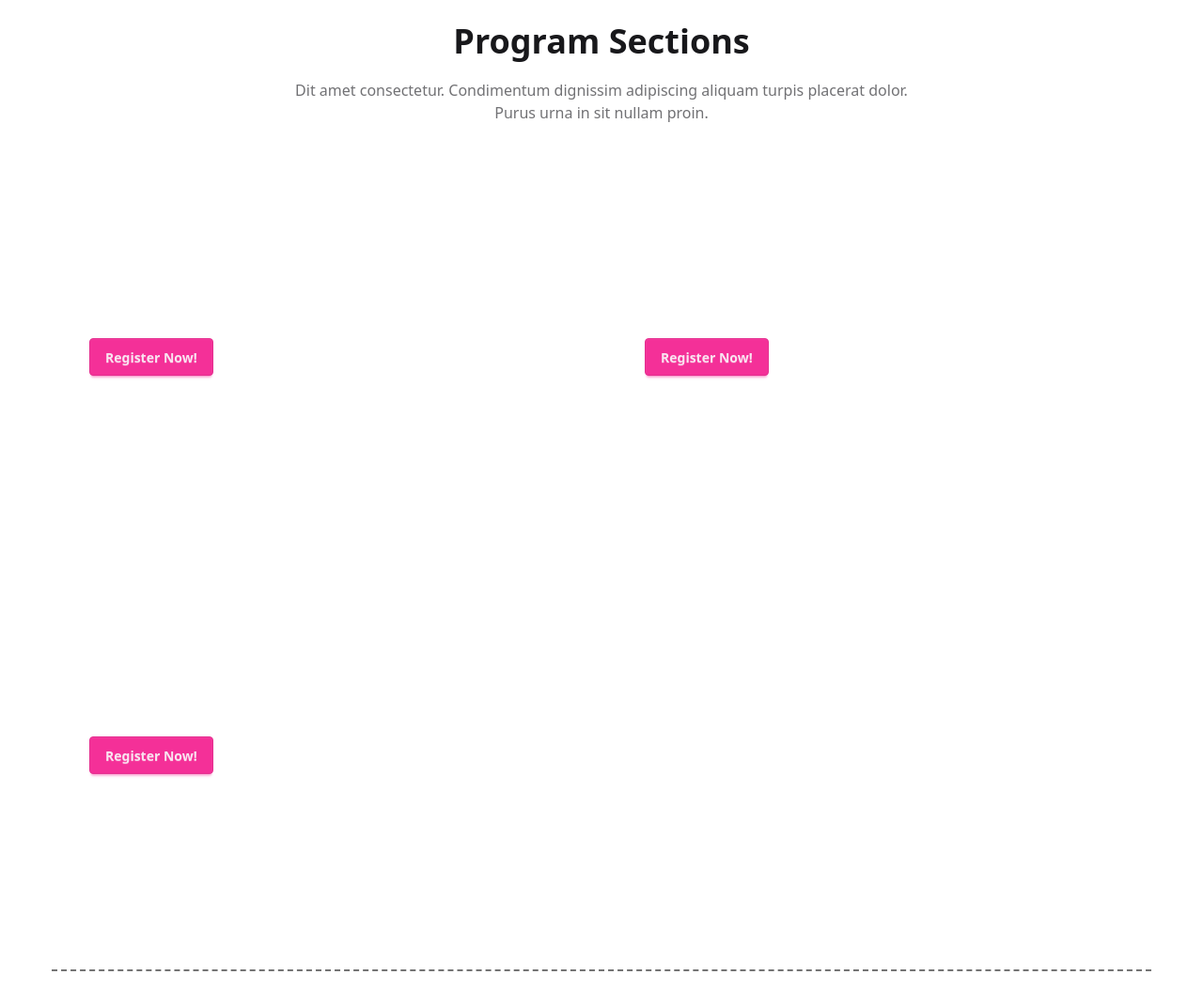
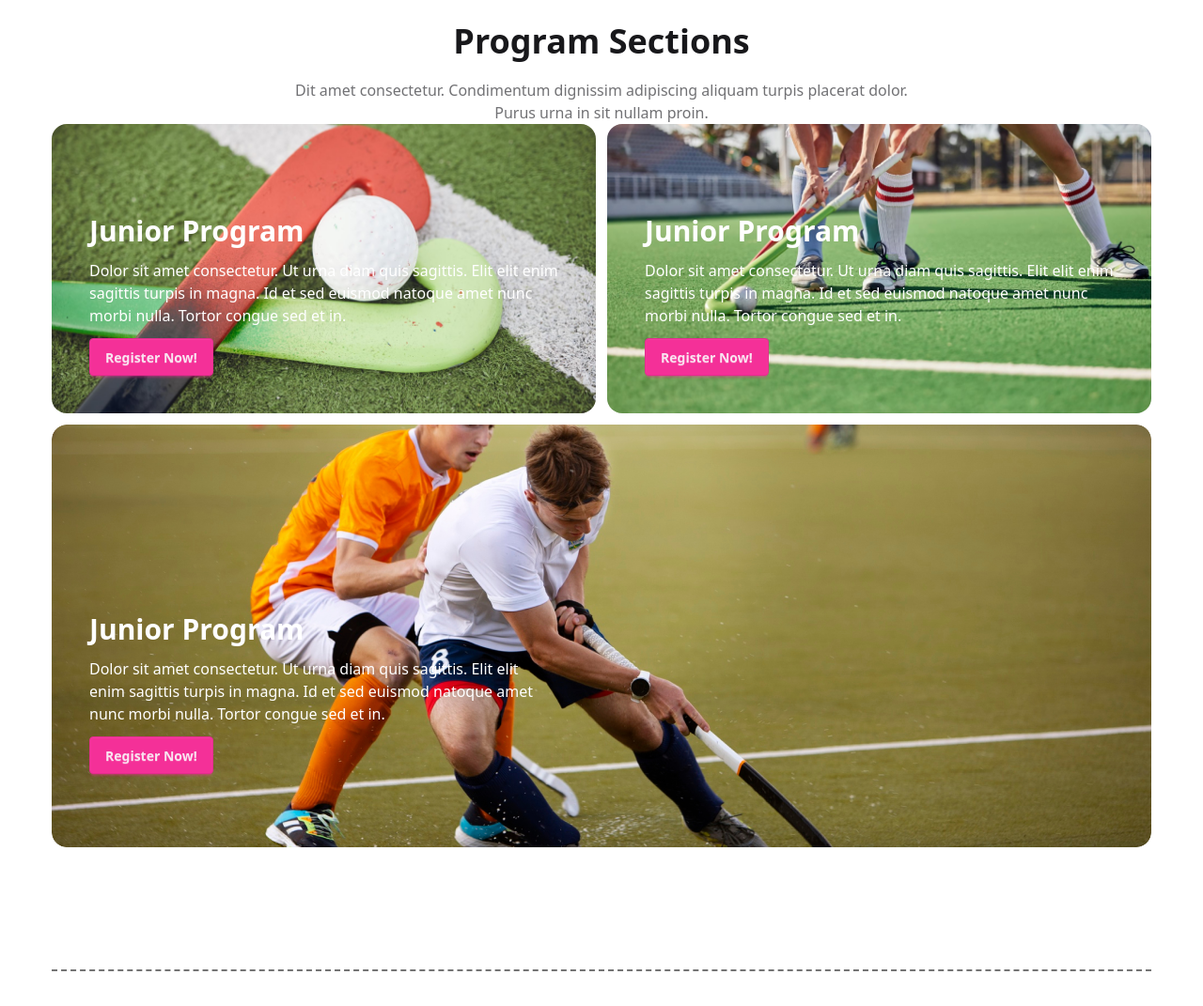
Before and after one commit to shahriar1100/hockeys-shop, a website: page index.html in a window 1280 px wide. Shown: the part 1180-2251 px from the top of the page at 94% size. Drawn offline with nearby package versions, Linux system fonts and the light colour scheme; the site is published under a folder, as on GitHub Pages, so addresses that start at the root find nothing.

Commit message:
style diye bg image add korechi

```diff
--- a/index.html
+++ b/index.html
@@ -240,7 +240,7 @@
             class="programSectionItemPart grid gap-3 lg:grid-cols-2 grid-cols-1 md:grid-cols-1"
           >
             <div
-              class="programSectionItem px-10 pt-24 pb-10 space-y-3 bg-[url(/images/2.png)] bg-no-repeat bg-cover bg-center rounded-2xl"
+              class="programSectionItem px-10 pt-24 pb-10 space-y-3 bg-no-repeat bg-cover bg-center rounded-2xl" style="background: url(./images/2.png); background-repeat: no-repeat; background-position: center; background-size: cover;"
             >
               <h4 class="text-3xl text-white font-bold">Junior Program</h4>
               <p class="text-white text-[16px] font-medium">
@@ -251,7 +251,7 @@
               <button class="btn btn-secondary">Register Now!</button>
             </div>
             <div
-              class="programSectionItem px-10 pt-24 pb-10 space-y-3 bg-[url(/images/3.png)] bg-no-repeat bg-cover bg-center rounded-2xl"
+              class="programSectionItem px-10 pt-24 pb-10 space-y-3 bg-no-repeat bg-cover bg-center rounded-2xl" style="background: url(./images/3.png); background-repeat: no-repeat; background-position: center; background-size: cover;"
             >
               <h4 class="text-3xl text-white font-bold">Junior Program</h4>
               <p class="text-white text-[16px] font-medium">
@@ -262,7 +262,7 @@
               <button class="btn btn-secondary">Register Now!</button>
             </div>
             <div
-              class="programSectionItem lg:pt-[200px] lg:h-[450px] lg:col-span-2 px-10 pt-24 pb-10 space-y-3 bg-[url(/images/4.png)] bg-no-repeat bg-cover bg-center rounded-2xl"
+              class="programSectionItem lg:pt-[200px] lg:h-[450px] lg:col-span-2 px-10 pt-24 pb-10 space-y-3 bg-no-repeat bg-cover bg-center rounded-2xl" style="background: url(./images/4.png); background-repeat: no-repeat; background-position: center; background-size: cover;"
             >
               <h4 class="text-3xl text-white font-bold">Junior Program</h4>
               <p class="text-white text-[16px] font-medium lg:pr-[600px]">
```
